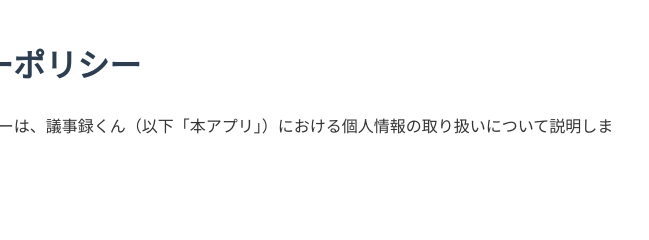
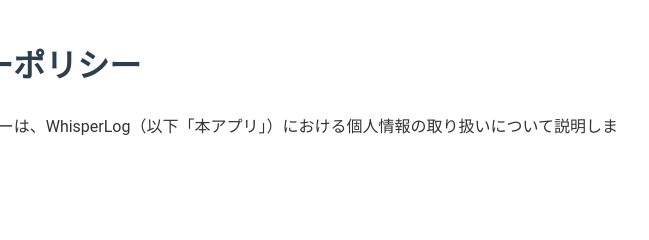
Before and after one commit to rabbuttz/mojiokosi-browser, a plain HTML site: page privacy-policy.html in a window 1280 px wide. Shown: the top 240 px of the page, 418-1067 px from the left. Drawn offline with Linux system fonts and the light colour scheme.

Commit message:
Update privacy-policy.html

```diff
--- a/privacy-policy.html
+++ b/privacy-policy.html
@@ -20,7 +20,7 @@
 </head>
 <body>
     <h1>プライバシーポリシー</h1>
-    <p>このプライバシーポリシーは、議事録くん（以下「本アプリ」）における個人情報の取り扱いについて説明します。</p>
+    <p>このプライバシーポリシーは、WhisperLog（以下「本アプリ」）における個人情報の取り扱いについて説明します。</p>
 
     <h2>1. 収集する情報</h2>
     <p>本アプリは、ユーザーが提供するAPIキー、録音された音声データ、及び文字起こし結果を収集しません。これらのデータはユーザーのデバイス内でのみ処理され、開発者がアクセスすることはありません。</p>
```
